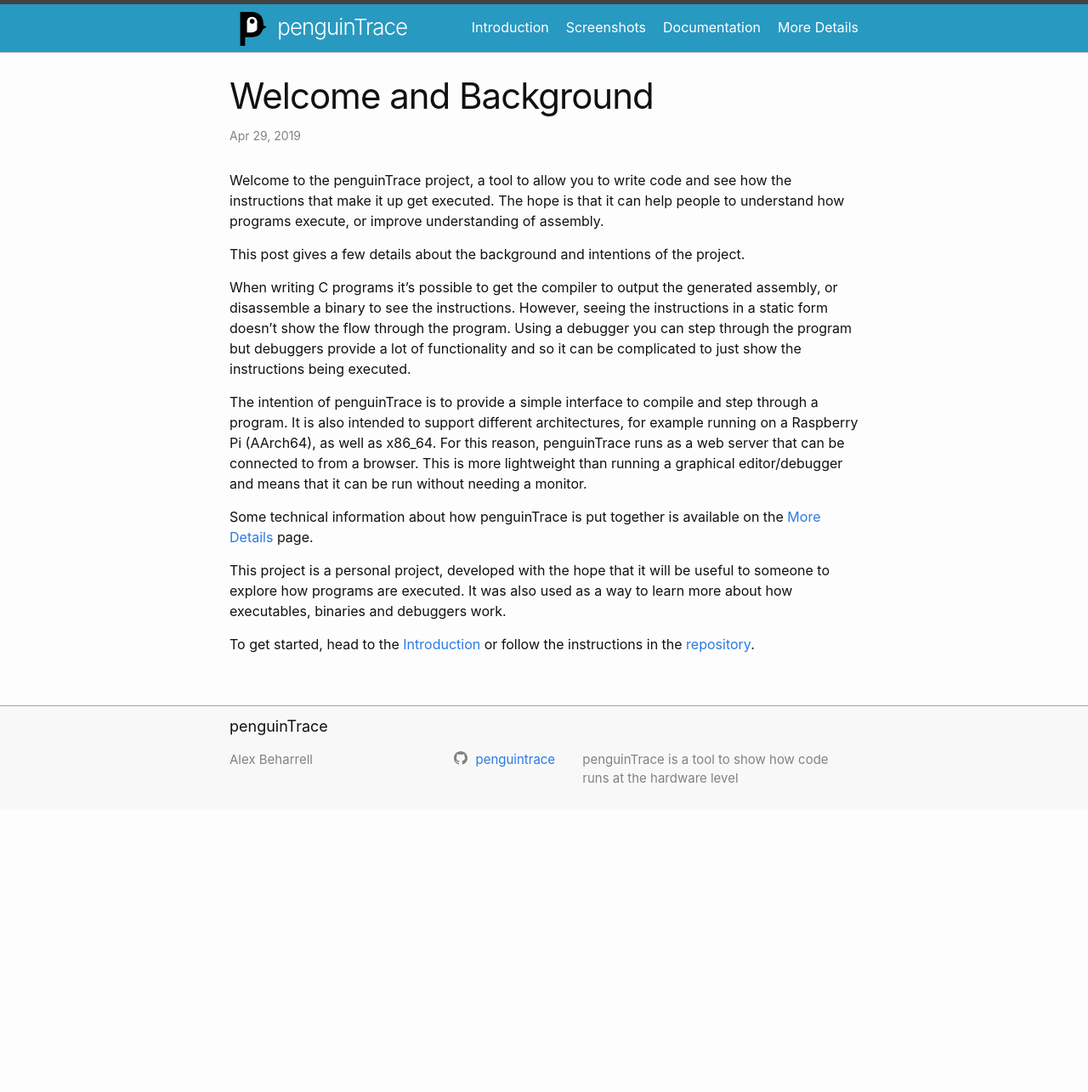
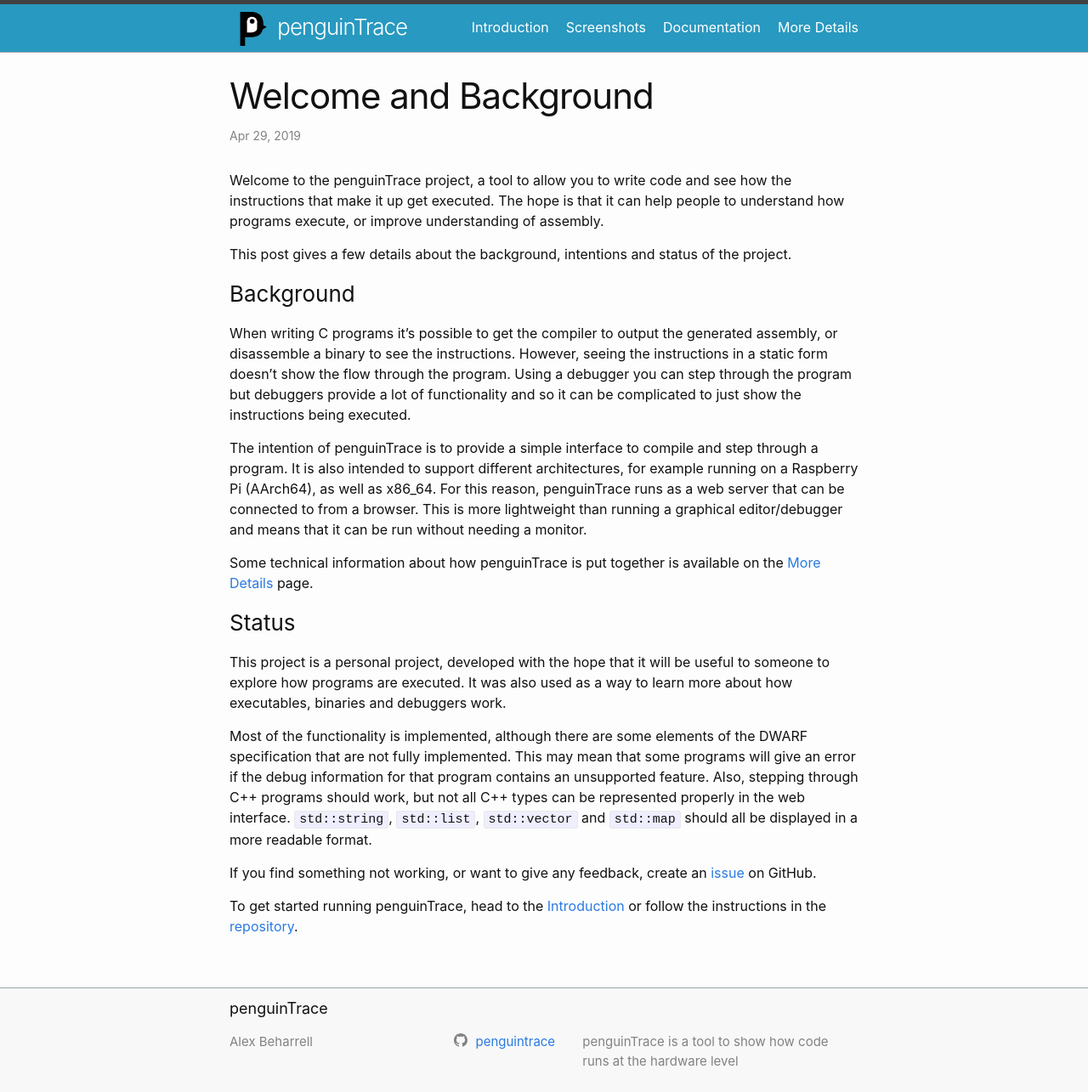
Before and after one commit to penguintrace/penguintrace.github.io, a Jekyll site: the page built from _posts/2019-04-29-welcome-and-background.md, in a window 1280 px wide. Shown: the whole page at 85% size. Built offline with Jekyll 4.4.1, drawn with Linux system fonts in a browser that asks for light colours; before the commit the page ends 953 px from its top, so only the background shows below that.

Commit message:
Add details on current status

```diff
--- a/_posts/2019-04-29-welcome-and-background.md
+++ b/_posts/2019-04-29-welcome-and-background.md
@@ -9,8 +9,10 @@ Welcome to the penguinTrace project, a tool to allow you to write code and see
 how the instructions that make it up get executed. The hope is that it can help
 people to understand how programs execute, or improve understanding of assembly.
 
-This post gives a few details about the background and intentions of the project.
+This post gives a few details about the background, intentions and status of the project.
 <!--more-->
+
+### Background
 
 When writing C programs it's possible to get the compiler to output the generated
 assembly, or disassemble a binary to see the instructions. However, seeing the
@@ -29,9 +31,24 @@ and means that it can be run without needing a monitor.
 Some technical information about how penguinTrace is put together is available
 on the [More Details](/details/) page.
 
+### Status
+
 This project is a personal project, developed with the hope that it will be
 useful to someone to explore how programs are executed. It was also used as a
 way to learn more about how executables, binaries and debuggers work.
 
-To get started, head to the [Introduction](/intro/) or follow the instructions
-in the [repository](https://github.com/penguintrace/penguintrace).
+Most of the functionality is implemented, although there are some elements of
+the DWARF specification that are not fully implemented. This may mean that some
+programs will give an error if the debug information for that program contains
+an unsupported feature. Also, stepping through C++ programs should work, but
+not all C++ types can be represented properly in the web interface.
+`std::string`, `std::list`, `std::vector` and `std::map` should all be
+displayed in a more readable format.
+
+If you find something not working, or want to give any feedback, create an
+[issue](https://github.com/penguintrace/penguintrace/issues/new/choose) on
+GitHub.
+
+To get started running penguinTrace, head to the [Introduction](/intro/) or
+follow the instructions in the
+[repository](https://github.com/penguintrace/penguintrace).
```
